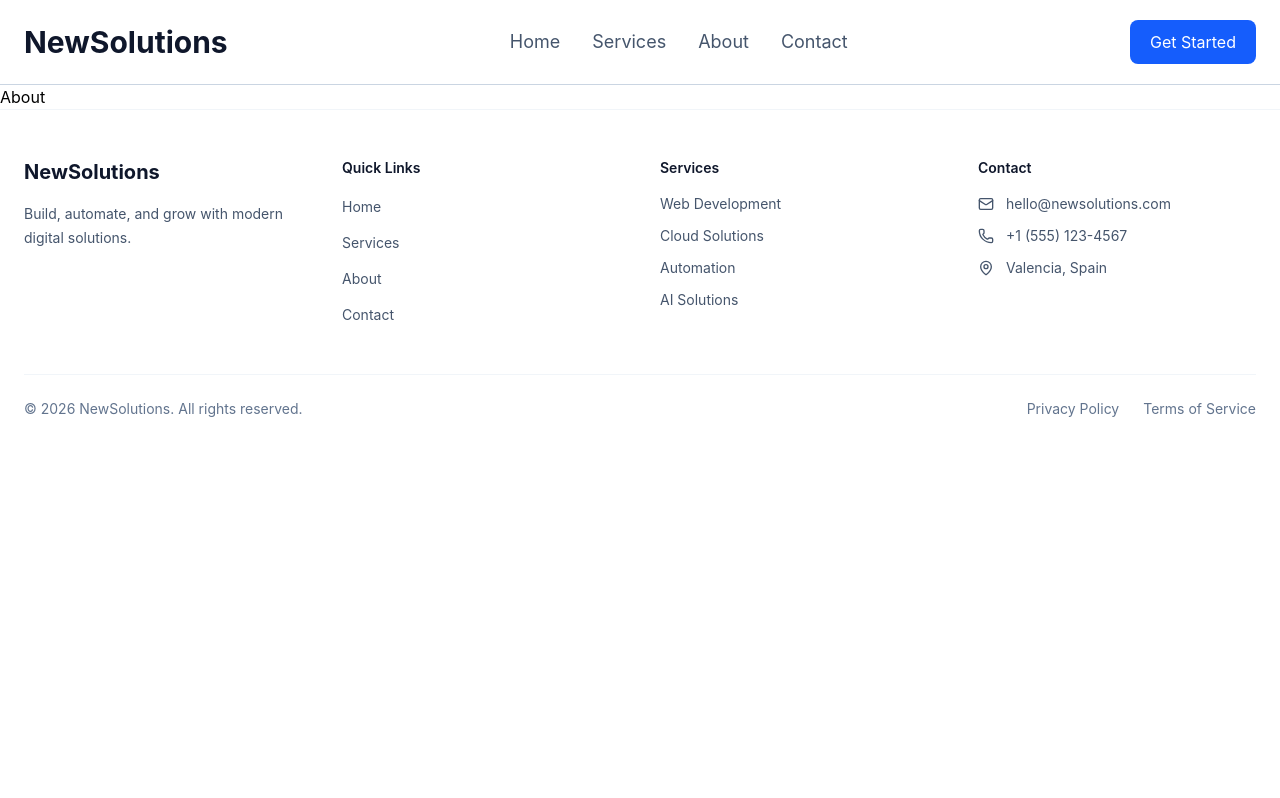
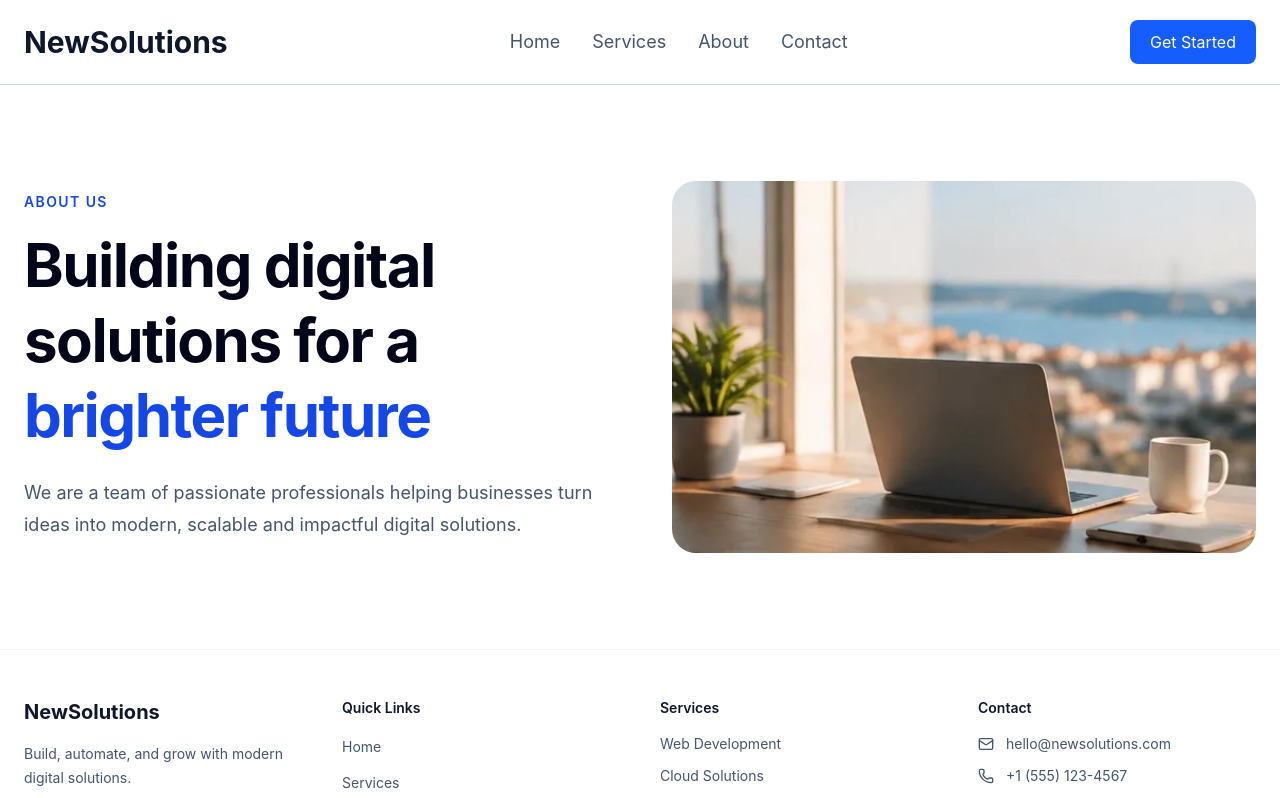
Before and after one commit to duartesimo/NewSolutions, a React (Vite) app in the folder frontend/: page /about in a window 1280 px wide. Shown: the top 798 px of the page. Built offline with nearby package versions, Linux system fonts and the light colour scheme.

Commit message:
Added about hero section

```diff
--- /dev/null
+++ b/frontend/src/components/sections/AboutIntro.tsx
@@ -0,0 +1,43 @@
+import aboutHeroImage from "../../assets/about-hero.webp";
+import storyImage from "../../assets/story-image.webp";
+
+function AboutIntro() {
+  return (
+    <section className="bg-white py-16 sm:py-20 lg:py-24">
+      <div className="mx-auto max-w-7xl px-6">
+        {/* About Hero */}
+        <div className="grid grid-cols-1 items-center gap-12 lg:grid-cols-2 lg:gap-16">
+          {/* Text */}
+          <div className="text-center lg:text-left">
+            <p className="text-sm font-semibold tracking-widest text-blue-700 uppercase">
+              About us
+            </p>
+
+            <h1 className="mt-4 text-4xl leading-tight font-bold tracking-tight text-slate-950 sm:text-5xl lg:text-6xl">
+              Building digital solutions for a{" "}
+              <span className="text-blue-700">brighter future</span>
+            </h1>
+
+            <p className="mx-auto mt-6 max-w-xl text-base leading-7 text-slate-600 sm:text-lg sm:leading-8 lg:mx-0">
+              We are a team of passionate professionals helping businesses turn
+              ideas into modern, scalable and impactful digital solutions.
+            </p>
+          </div>
+
+          {/* Image */}
+          <div>
+            <img
+              src={aboutHeroImage}
+              alt="Modern workspace with laptop"
+              className="block w-full rounded-3xl object-cover"
+            />
+          </div>
+        </div>
+
+
+      </div>
+    </section>
+  );
+}
+
+export default AboutIntro;
--- a/frontend/src/pages/About.tsx
+++ b/frontend/src/pages/About.tsx
@@ -1,7 +1,9 @@
+import AboutIntro from "../components/sections/AboutIntro"
+
 function About() {
 	return (
 		<div>
-			About
+			<AboutIntro />
 		</div>
 	)
 }
```
Also changed, not shown: frontend/src/assets/about-hero.webp (added).
